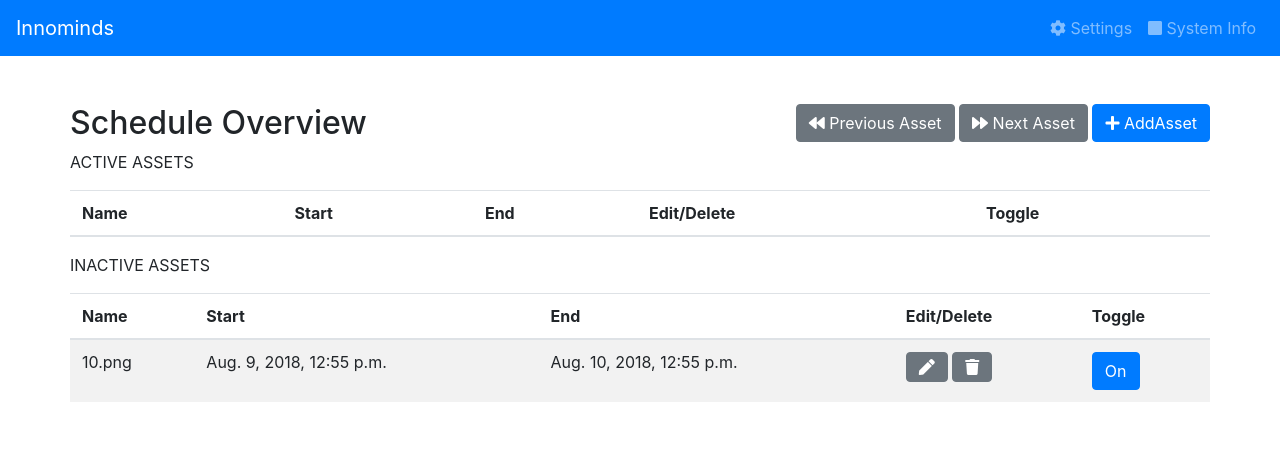
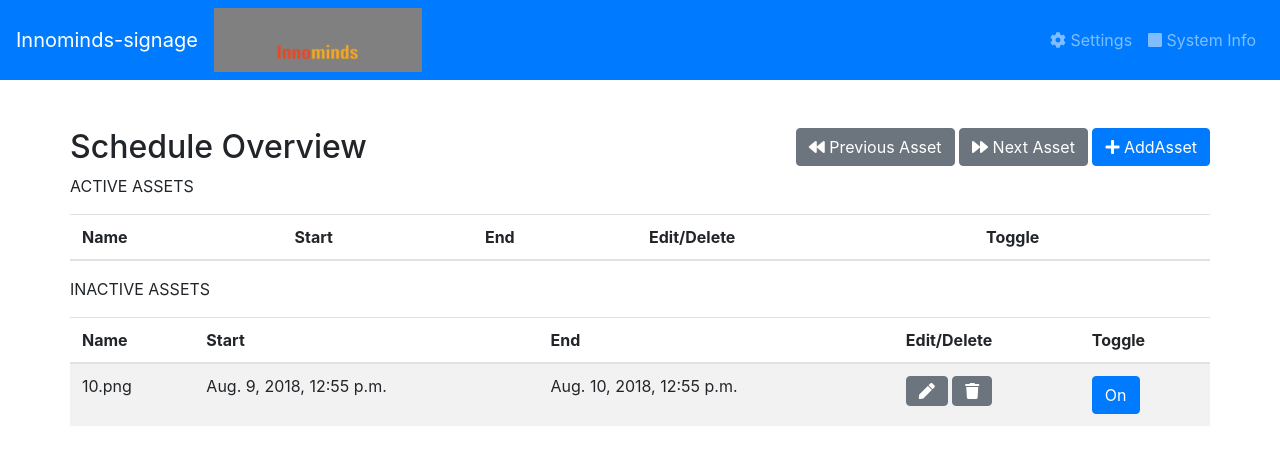
Before and after one commit to shubhamt547/Digital-signage, a Django app: page / in a window 1280 px wide. Shown: the top 465 px of the page. Run offline with Django 3.2, Linux system fonts and the light colour scheme; data comes from the database, SQL or seed files in the repository; both versions use the stored data as it was after the commit; lists and menus that the app fills with data are empty; some libraries are stand-ins or nearby versions.

Commit message:
working app

```diff
--- a/Django-site/mysite/mysite/urls.py
+++ b/Django-site/mysite/mysite/urls.py
@@ -19,5 +19,5 @@ from django.conf.urls import url,include
 
 urlpatterns = [
     path('admin/', admin.site.urls),
-    url(r'^$', include('personal.urls')),
+    url(r'', include('personal.urls')),
 ]
--- a/Django-site/mysite/personal/templates/personal/base.html
+++ b/Django-site/mysite/personal/templates/personal/base.html
@@ -25,7 +25,13 @@
 
 <body>
 <nav class="navbar navbar-expand-sm bg-primary navbar-dark nav-custom-padding">
-    <a class="navbar-brand" href="#">Innominds</a>
+    <a class="navbar-brand" href="#">Innominds-signage  </a>
+    <div class="col-sm-2" style="background-color:grey" >
+				  <br>
+				  <center>
+					<img src="{% static 'personal/inno-logo.webp'%}" class="responsive-img" style='max-height:40px'>
+				  </center>
+    </div>
     <ul class="navbar-nav flex-row ml-md-auto d-none d-md-flex ">
         <li class="nav-item">
             <a class="nav-link" href="#">
@@ -38,7 +44,9 @@
     </ul>
 </nav>
 
-<div    class="container p-0">
+<center><div id="result"></div></center>
+
+<div class="container p-0">
     <br>     </br>
     <div class="main-wrapper d-flex justify-content-between">
         <h2>Schedule Overview</h2>
@@ -82,7 +90,7 @@
             </td>
             <td>
 
-                <button type="button" class="btn btn-md btn-secondary changeMode" data-toggle="button" aria-pressed="false" id="{{Asset.id}}">Off
+                <button type="button" class="btn btn-md btn-secondary" onclick="toggleMode({{data.id}}, 'inactive')"  data-toggle="button" aria-pressed="false" id="{{Asset.id}}">Off
                 </button>
 
             </td>
@@ -119,7 +127,7 @@
                 </button>
             </td>
             <td>
-                 <button type="button" class="btn btn-md btn-primary changeMode" data-toggle="button" aria-pressed="false" id="{{data.id}}">On</button>
+                 <button type="button" class="btn btn-md btn-primary" onclick="toggleMode({{data.id}}, 'active')" data-toggle="button" aria-pressed="false" id="{{data.id}}">On</button>
 
             </td>
            </tr>
@@ -158,14 +166,38 @@
 
 <!-- Optional JavaScript -->
 <!-- jQuery first, then Popper.js, then Bootstrap JS -->
-<script src="https://code.jquery.com/jquery-3.3.1.slim.min.js"
-        integrity="sha384-q8i/X+965DzO0rT7abK41JStQIAqVgRVzpbzo5smXKp4YfRvH+8abtTE1Pi6jizo"
-        crossorigin="anonymous"></script>
+<script src="https://code.jquery.com/jquery-3.1.1.min.js">
 <script src="https://cdnjs.cloudflare.com/ajax/libs/popper.js/1.14.3/umd/popper.min.js"
         integrity="sha384-ZMP7rVo3mIykV+2+9J3UJ46jBk0WLaUAdn689aCwoqbBJiSnjAK/l8WvCWPIPm49"
         crossorigin="anonymous"></script>
 <script src="https://stackpath.bootstrapcdn.com/bootstrap/4.1.2/js/bootstrap.min.js"
         integrity="sha384-o+RDsa0aLu++PJvFqy8fFScvbHFLtbvScb8AjopnFD+iEQ7wo/CG0xlczd+2O/em"
         crossorigin="anonymous"></script>
+<script>
+var token = $('input[name="csrfmiddlewaretoken"]').prop('value');
+$.ajaxSetup({
+  headers: { "X-CSRFToken": token  }
+});
+
+    function toggleMode(assetId, status){
+    $.ajax(
+    {
+        type:"POST",
+        url: "{%url 'change-status' %}",
+        data:{
+                 'assetId': assetId,
+                 'status':status
+        },
+        success: function( data )
+        {
+            $('#result').html(data.message);
+            $("#result").addClass("alert alert-success offset4 span4");
+            console.log(data);
+        }
+});
+}
+
+
+</script>
 </body>
 </html>
--- a/Django-site/mysite/personal/urls.py
+++ b/Django-site/mysite/personal/urls.py
@@ -20,8 +20,8 @@ from django.views.generic import ListView
 from .views import index, changeStatus
 from  .models import Asset
 urlpatterns = [
-    url(r'^$', index.as_view(), name=' index'),
-    url('r^change_status/', changeStatus.as_view(), name='change-status'),
+    url(r'^change_status/$', changeStatus.as_view(), name='change-status'),
+    url(r'', index.as_view(), name=' index'),
     #url(r'^$',ListView.as_view(queryset=Asset.objects.all().order_by("-date"),template_name="personal/base.html")),
 
 ]
--- a/Django-site/mysite/personal/views.py
+++ b/Django-site/mysite/personal/views.py
@@ -1,7 +1,7 @@
 from django.shortcuts import render
 from .forms import AddAssetForm
 from django.views.generic import View
-from django.http import HttpResponse
+from django.http import HttpResponse,JsonResponse
 import datetime
 from .models import Asset
 
@@ -27,8 +27,9 @@ class index(View):
 class changeStatus(View):
     def post(self, request):
         try:
-            asset_id = request.POST.get('id')
+            asset_id = request.POST.get('assetId')
             status = request.POST.get('status')
+            print(asset_id)
             asset_object = Asset.objects.get(id=asset_id)
             if status=='active':
                 asset_object.active = True
@@ -36,7 +37,7 @@ class changeStatus(View):
             else:
                 asset_object.active = False
                 asset_object.save()
-            return JsonResponse({'success': False, 'message': 'Successfully updated the status of {} to {}'.format(asset_object.name, status)})
+            return JsonResponse({'success': True, 'message': 'Successfully updated the status of {} to {}'.format(asset_object.name, status)})
         except Exception as e:
-            print(e.message)
+            print(e)
             return JsonResponse({'success': False, 'message': 'Unable to change status'})
```
Also changed, not shown: Django-site/mysite/db.sqlite3, Django-site/mysite/personal/migrations/0002_auto_20180808_1824.py (added), Django-site/mysite/uploads/10.png (added).
